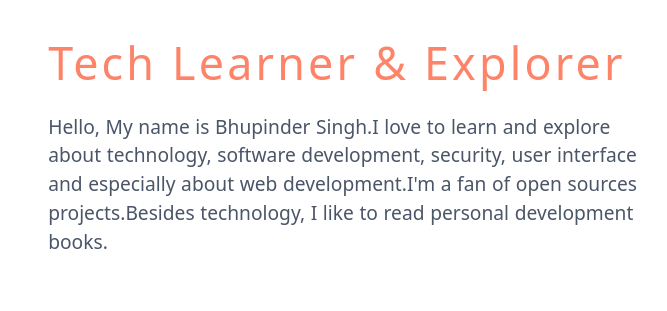
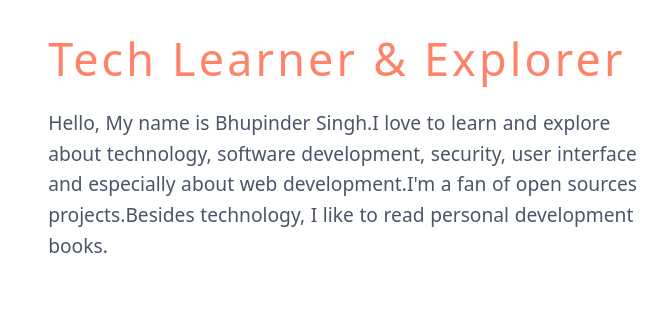
Before and after one commit to bhupindersingh007/bhupindersingh007.github.io, a plain HTML site: page index.html in a window 1280 px wide. Shown: the part 177-488 px from the top of the page, 499-1166 px from the left. Drawn offline with Linux system fonts and the light colour scheme.

Commit message:
lead class css changed

```diff
--- a/css/main.css
+++ b/css/main.css
@@ -120,7 +120,7 @@ span {
 
 .lead {
   font-size: 1.2rem;
-  font-weight: 300;
+  line-height: 1.6;
   word-spacing: 0.04rem;
 }
 
```
